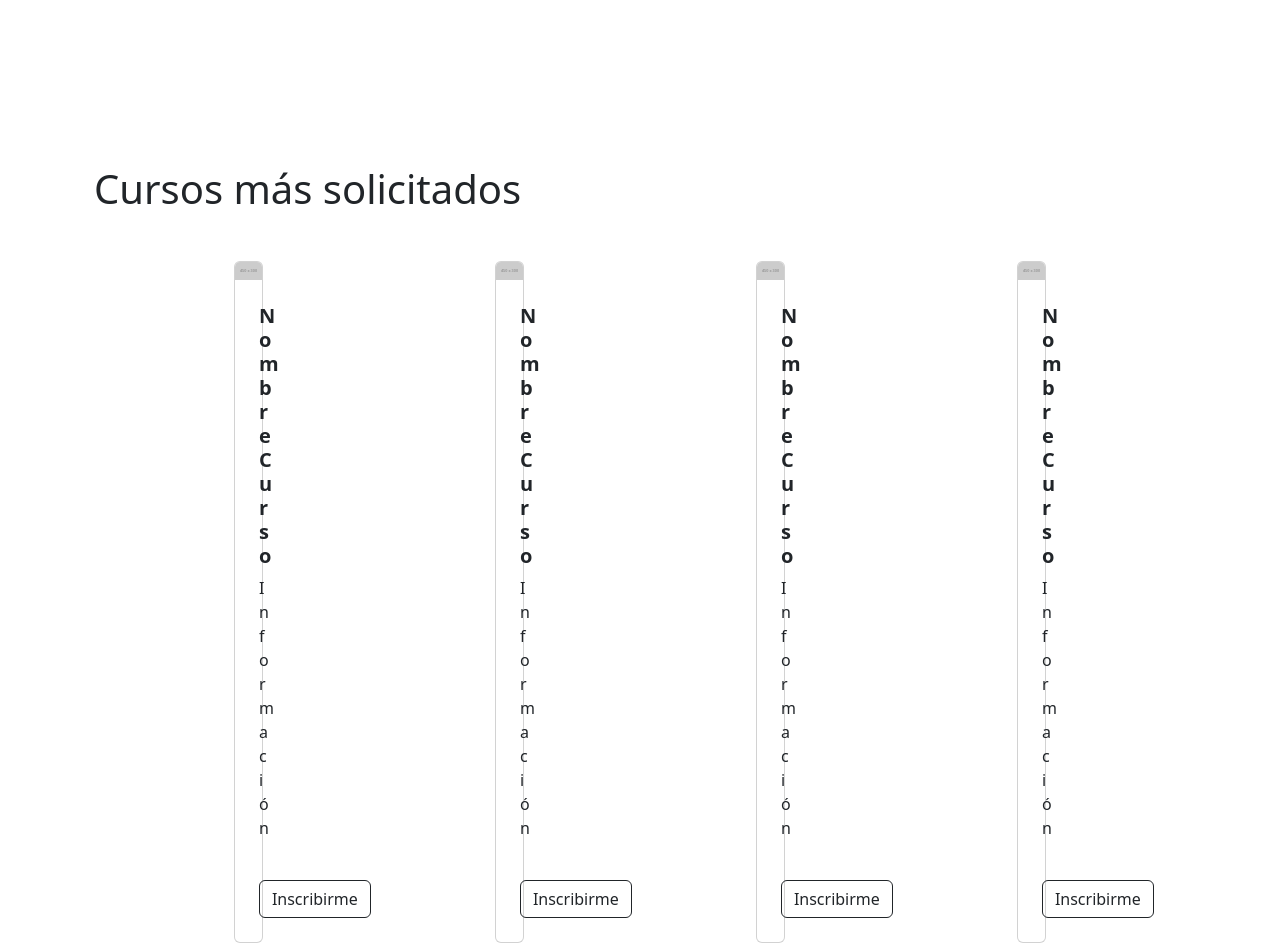
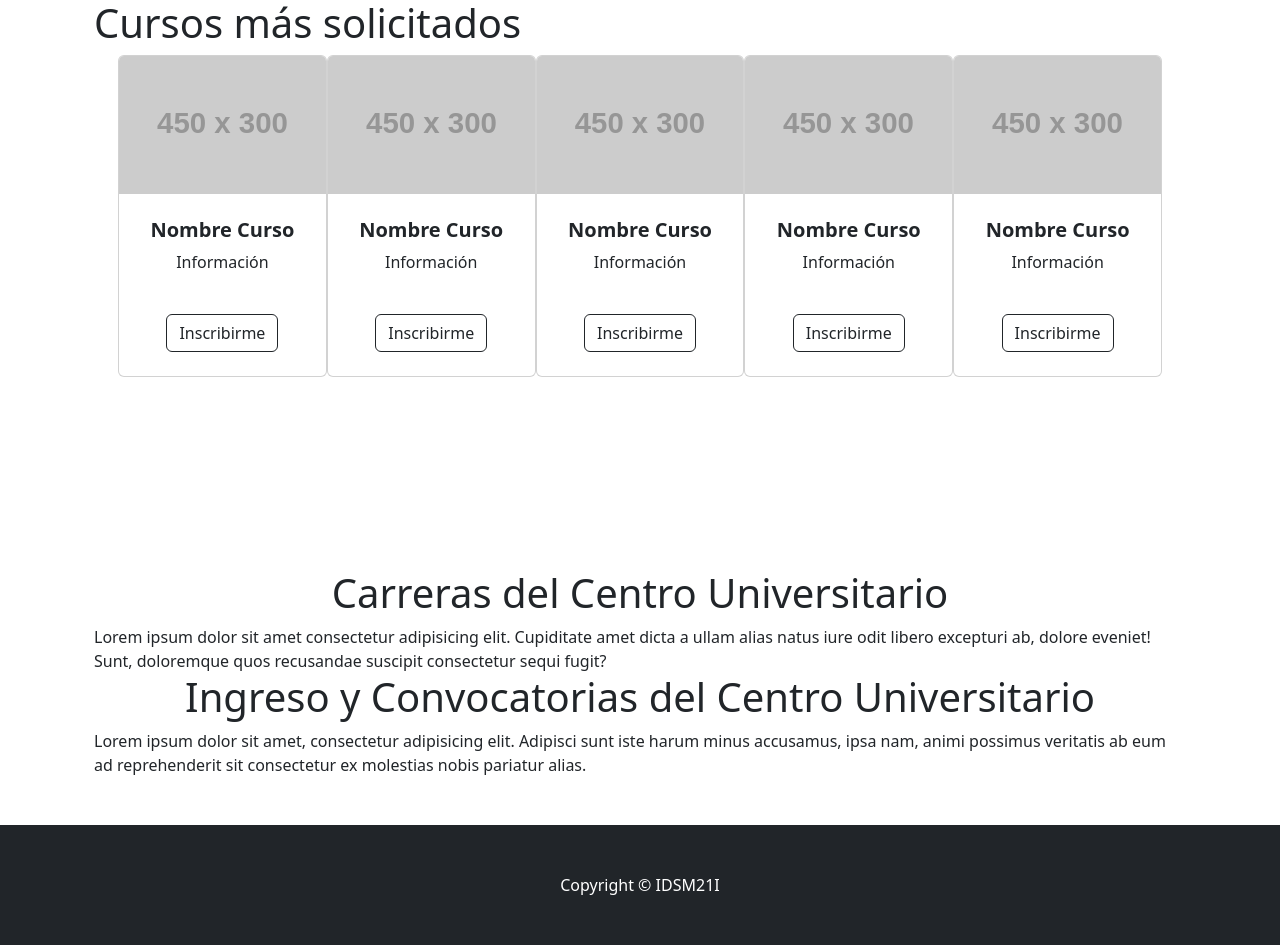
Before and after one commit to anfo270/UniversisdadCentral, a plain HTML site: page index.html in a window 1280 px wide. Shown: the part 1088-2033 px from the top of the page. Drawn offline with nearby package versions, Linux system fonts and the light colour scheme; placeholder pictures from the web are drawn by us.

Commit message:
sliders horizontales correccion

```diff
--- a/index.html
+++ b/index.html
@@ -61,7 +61,7 @@
     <section class="py-5">
         <h1 class=" container px-4 px-log mt-4">Cursos próximos</h1>
         <div class="container px-5 px-lg-5 mt-5 scrollmenu">
-            <div class="row gx-5 gx-lg-5 row-cols-2 row-cols-md-3 row-cols-xl-4 justify-content-center">
+            <div class="row gx-4 gx-lg-5 row-cols-2 row-cols-md-3 row-cols-xl-4 justify-content-center">
                 <div class="col mb-5">
                     <div class="card h-100">
                         <!-- Product image-->
@@ -87,8 +87,8 @@
     </section>
     <section class="py-5">
         <h1 class=" container px-4 px-log mt-4">Cursos más solicitados</h1>
-        <div class="container px-4 px-lg-5 mt-5 scrollmenu">
-            <div class="row gx-4 gx-lg-5 row-cols-2 row-cols-md-3 row-cols-xl-4 justify-content-center">
+        <div class="container px-4 px-lg-5 d-flex scrollmenu">
+            <div class="justify-content-center">
                 <div class="col mb-5">
                     <div class="card h-100">
                         <!-- Product image-->
@@ -110,7 +110,7 @@
                     </div>
                 </div>
             </div>
-            <div class="row gx-4 gx-lg-5 row-cols-2 row-cols-md-3 row-cols-xl-4 justify-content-center">
+            <div class="justify-content-center">
                 <div class="col mb-5">
                     <div class="card h-100">
                         <!-- Product image-->
@@ -132,7 +132,7 @@
                     </div>
                 </div>
             </div>
-            <div class="row gx-4 gx-lg-5 row-cols-2 row-cols-md-3 row-cols-xl-4 justify-content-center">
+            <div class="justify-content-center">
                 <div class="col mb-5">
                     <div class="card h-100">
                         <!-- Product image-->
@@ -154,7 +154,29 @@
                     </div>
                 </div>
             </div>
-            <div class="row gx-4 gx-lg-5 row-cols-2 row-cols-md-3 row-cols-xl-4 justify-content-center">
+            <div class="justify-content-center">
+                <div class="col mb-5">
+                    <div class="card h-100">
+                        <!-- Product image-->
+                        <img class="card-img-top" src="https://dummyimage.com/450x300/dee2e6/6c757d.jpg" alt="..." />
+                        <!-- Product details-->
+                        <div class="card-body p-4">
+                            <div class="text-center">
+                                <!-- Product name-->
+                                <h5 class="fw-bolder">Nombre Curso</h5>
+                                <!-- Product price-->
+                                <p>Información</p>
+                            </div>
+                        </div>
+                        <!-- Product actions-->
+                        <div class="card-footer p-4 pt-0 border-top-0 bg-transparent">
+                            <div class="text-center"><a class="btn btn-outline-dark mt-auto" href="#">Inscribirme</a>
+                            </div>
+                        </div>
+                    </div>
+                </div>
+            </div>
+            <div class="justify-content-center">
                 <div class="col mb-5">
                     <div class="card h-100">
                         <!-- Product image-->
```
Also changed, not shown: css/styles.css.
